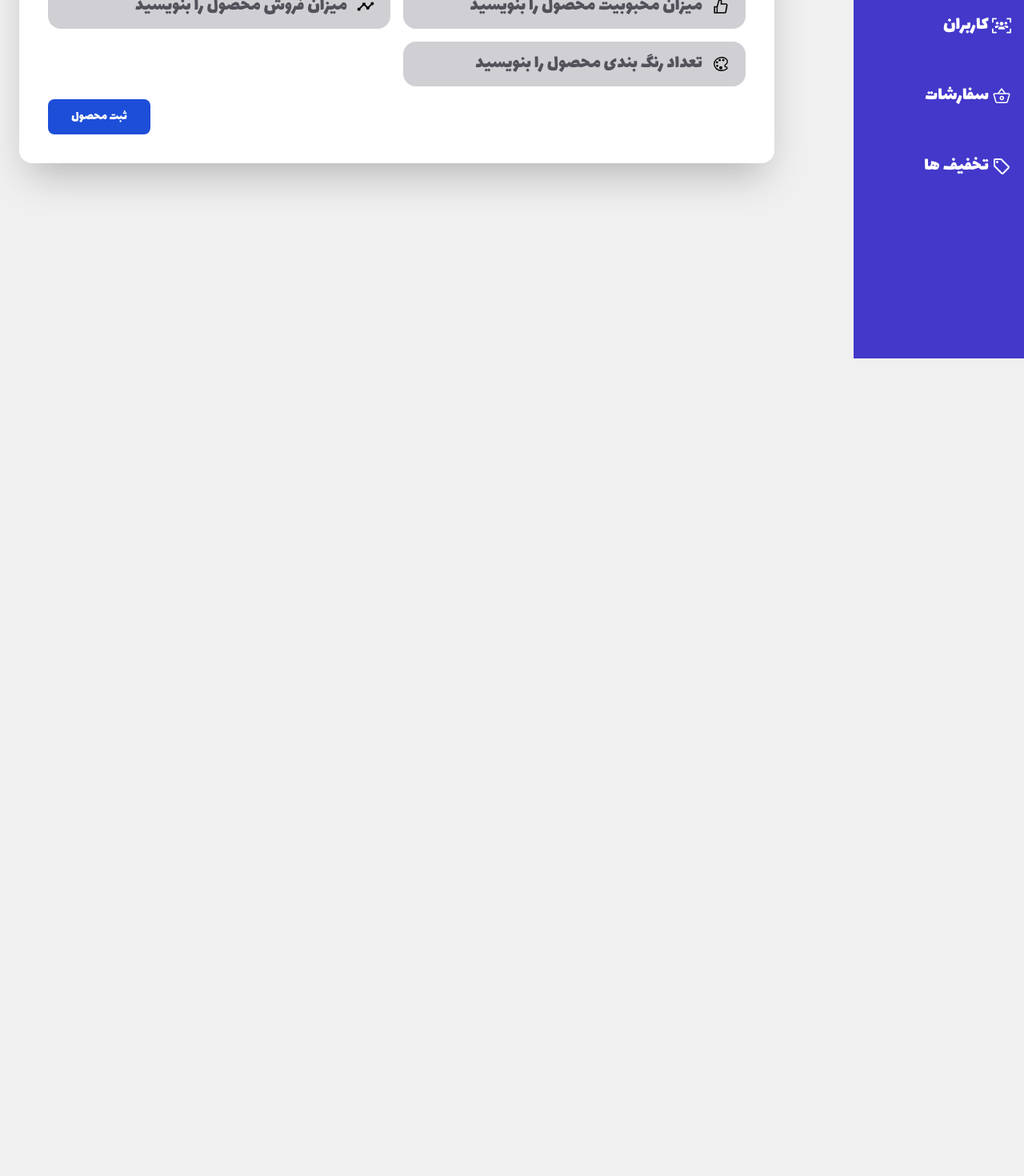
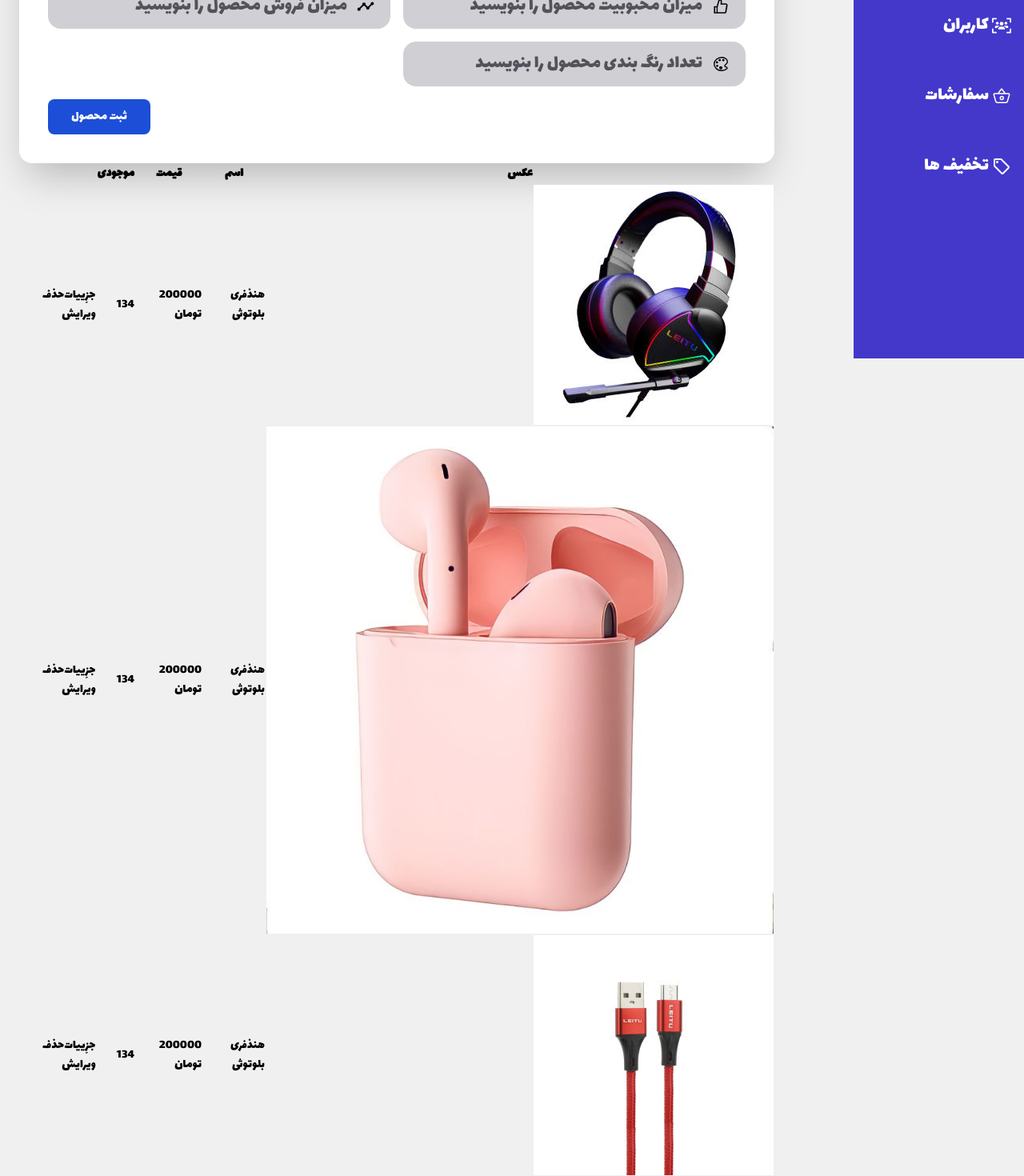
Before and after one commit to impooya/cms-site-fa, a React (Vite) app: page /products in a window 1280 px wide. Shown: the part 352-1822 px from the top of the page at 80% size. Before the commit the page ends 800 px from the top, so only its background shows below. Built offline with nearby package versions, Linux system fonts and the light colour scheme.

Commit message:
add table of products template into the products page and make file TableProducts.jsx

```diff
--- /dev/null
+++ b/src/components/TableProducts.jsx
@@ -0,0 +1,59 @@
+export default function TableProducts() {
+  return (
+    <>
+      <section>
+        <table>
+          <thead>
+            <tr>
+              <th>عکس</th>
+              <th>اسم</th>
+              <th>قیمت</th>
+              <th>موجودی</th>
+            </tr>
+          </thead>
+          <tbody>
+            <tr>
+              <td>
+                <img src="../image/headphone.jpeg"></img>
+              </td>
+              <td>هنذفری بلوتوثی</td>
+              <td>200000 تومان</td>
+              <td>134</td>
+              <td>
+                <button>جزِییات</button>
+                <button>حذف</button>
+                <button>ویرایش</button>
+              </td>
+            </tr>
+            <tr>
+              <td>
+                <img src="../image/head.jpeg"></img>
+              </td>
+              <td>هنذفری بلوتوثی</td>
+              <td>200000 تومان</td>
+              <td>134</td>
+              <td>
+                <button>جزِییات</button>
+                <button>حذف</button>
+                <button>ویرایش</button>
+              </td>
+            </tr>
+            <tr>
+              <td>
+                <img src="../image/charger.jpeg"></img>
+              </td>
+              <td>هنذفری بلوتوثی</td>
+              <td>200000 تومان</td>
+              <td>134</td>
+              <td>
+                <button>جزِییات</button>
+                <button>حذف</button>
+                <button>ویرایش</button>
+              </td>
+            </tr>
+          </tbody>
+        </table>
+      </section>
+    </>
+  );
+}
--- a/src/pages/Products.jsx
+++ b/src/pages/Products.jsx
@@ -1,12 +1,14 @@
 // import ErorrMessage from "../components/ErorrMessage";
 
 import AddProducts from "../components/AddProducts";
+import TableProducts from "../components/TableProducts";
 
 export default function Products() {
   return (
     <>
       {/* <ErorrMessage msg={"هیج محصولی یافت نشد"} /> */}
       <AddProducts />
+      <TableProducts />
     </>
   );
 }
```
